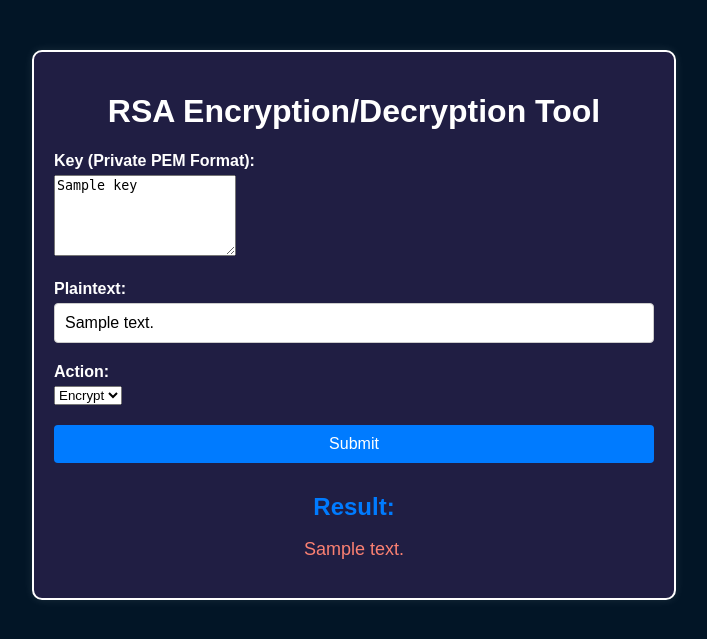
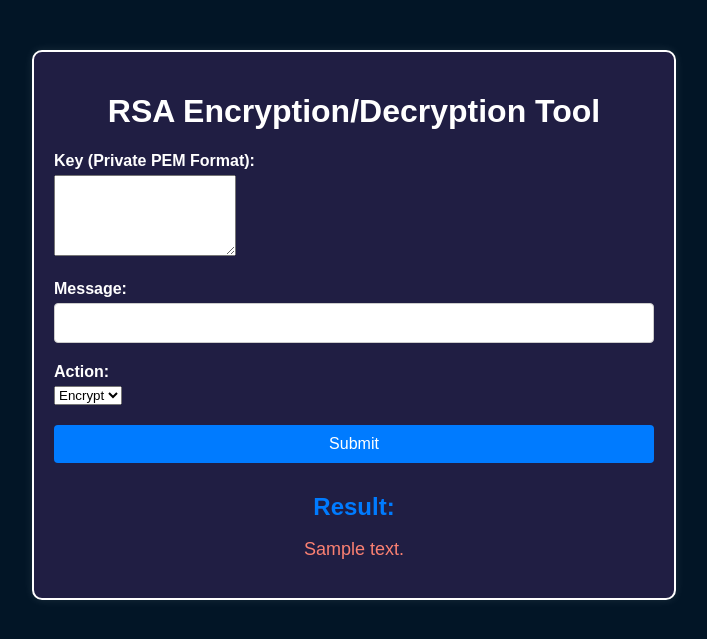
Before and after one commit to theparadox7/Caesar-Cipher, a Flask app: template templates/rsa.html in a window 1280 px wide. Shown: the part 46-685 px from the top of the page, without its empty margins (286-993 px from the left). Run offline with Flask 3, Linux system fonts and the light colour scheme; the template is opened without the code that fills it: most values are stand-ins (such as "Sample title", 1, 10 or a date in 2020).

Commit message:
completed basic structure

```diff
--- a/app.py
+++ b/app.py
@@ -7,10 +7,30 @@ from cryptography.hazmat.primitives import hashes
 
 app = Flask(__name__)
 
-@app.route('/')
+# Home Page with Caesar Cipher Decryption Logic
+@app.route('/', methods=['GET', 'POST'])
 def index():
-    return render_template('index.html')
+    decrypted_message = None
+    if request.method == 'POST':
+        ciphertext = request.form['ciphertext']
+        shift = int(request.form['shift'])
 
+        # Caesar Cipher Logic for Decryption
+        def caesar_shift(text, shift):
+            result = []
+            for char in text:
+                if char.isalpha():
+                    shift_base = 65 if char.isupper() else 97
+                    result.append(chr((ord(char) - shift_base - shift) % 26 + shift_base))
+                else:
+                    result.append(char)
+            return ''.join(result)
+
+        decrypted_message = caesar_shift(ciphertext, shift)
+
+    return render_template('index.html', decrypted_message=decrypted_message)
+
+# MD5 Hashing
 @app.route('/md5', methods=['GET', 'POST'])
 def md5():
     hashed_message = None
@@ -19,6 +39,7 @@ def md5():
         hashed_message = hashlib.md5(plaintext.encode()).hexdigest()
     return render_template('md5.html', hashed_message=hashed_message)
 
+# SHA-256 Hashing
 @app.route('/sha', methods=['GET', 'POST'])
 def sha():
     hashed_message = None
@@ -27,57 +48,68 @@ def sha():
         hashed_message = hashlib.sha256(plaintext.encode()).hexdigest()
     return render_template('sha.html', hashed_message=hashed_message)
 
+# RSA Encryption/Decryption
 @app.route('/rsa', methods=['GET', 'POST'])
 def rsa():
     result_message = None
     if request.method == 'POST':
         action = request.form['action']
         key_pem = request.form['key']
-        plaintext = request.form['plaintext']
+        message = request.form['message']
 
-        # Load the RSA key
-        key = serialization.load_pem_private_key(
-            key_pem.encode(),
-            password=None,
-        )
+        try:
+            key = serialization.load_pem_private_key(
+                key_pem.encode(),
+                password=None,
+            )
+        except Exception as e:
+            return render_template('rsa.html', result_message=f"Invalid Key: {e}")
 
         if action == 'Encrypt':
-            ciphertext = key.public_key().encrypt(
-                plaintext.encode(),
-                padding.OAEP(
-                    mgf=padding.MGF1(algorithm=hashes.SHA256()),
-                    algorithm=hashes.SHA256(),
-                    label=None
+            try:
+                ciphertext = key.public_key().encrypt(
+                    message.encode(),
+                    padding.OAEP(
+                        mgf=padding.MGF1(algorithm=hashes.SHA256()),
+                        algorithm=hashes.SHA256(),
+                        label=None
+                    )
                 )
-            )
-            result_message = ciphertext.hex()
+                result_message = ciphertext.hex()
+            except Exception as e:
+                result_message = f"Encryption failed: {e}"
 
         elif action == 'Decrypt':
-            plaintext = key.decrypt(
-                bytes.fromhex(plaintext),
-                padding.OAEP(
-                    mgf=padding.MGF1(algorithm=hashes.SHA256()),
-                    algorithm=hashes.SHA256(),
-                    label=None
+            try:
+                decrypted_message = key.decrypt(
+                    bytes.fromhex(message),
+                    padding.OAEP(
+                        mgf=padding.MGF1(algorithm=hashes.SHA256()),
+                        algorithm=hashes.SHA256(),
+                        label=None
+                    )
                 )
-            )
-            result_message = plaintext.decode()
+                result_message = decrypted_message.decode()
+            except Exception as e:
+                result_message = f"Decryption failed: {e}"
 
     return render_template('rsa.html', result_message=result_message)
 
+# Substitution Cipher
 @app.route('/substitution_cipher', methods=['GET', 'POST'])
 def substitution_cipher():
     decrypted_message = None
     if request.method == 'POST':
         ciphertext = request.form['ciphertext']
-        key = request.form['key']
+        key = request.form['key'].upper()
 
-        # Example of a simple substitution cipher
+        if len(key) != 26:
+            return render_template('substitution_cipher.html', decrypted_message="Key must be 26 characters long.")
+
         def decrypt(ciphertext, key):
             alphabet = 'ABCDEFGHIJKLMNOPQRSTUVWXYZ'
-            key = key.upper()
             key_map = str.maketrans(key, alphabet)
-            return ciphertext.translate(key_map)
+            return ciphertext.upper().translate(key_map)
 
         decrypted_message = decrypt(ciphertext, key)
 
@@ -85,6 +117,3 @@ def substitution_cipher():
 
 if __name__ == '__main__':
     app.run(debug=True)
-
-
-#not yet completed
--- a/templates/base.html
+++ b/templates/base.html
@@ -4,7 +4,7 @@
     <meta charset="UTF-8">
     <meta name="viewport" content="width=device-width, initial-scale=1.0">
     <title>{% block title %}Cryptography Tool{% endblock %}</title>
-    <link rel="stylesheet" href="{{ url_for('static', filename='style.css') }}">
+    <link rel="stylesheet" href="/static/style.css">
 </head>
 <body>
     <nav>
--- a/templates/index.html
+++ b/templates/index.html
@@ -8,11 +8,11 @@
 <form method="POST">
     <div class="input-group">
         <label for="ciphertext">Ciphertext:</label>
-        <input type="text" id="ciphertext" name="ciphertext" value="{{ ciphertext }}" required>
+        <input type="text" id="ciphertext" name="ciphertext" required>
     </div>
     <div class="input-group">
         <label for="shift">Shift Value:</label>
-        <input type="number" id="shift" name="shift" value="{{ shift }}" min="0" max="25" required>
+        <input type="number" id="shift" name="shift" min="0" max="25" required>
     </div>
     <button type="submit">Decrypt</button>
 </form>
--- a/templates/md5.html
+++ b/templates/md5.html
@@ -8,7 +8,7 @@
 <form method="POST">
     <div class="input-group">
         <label for="plaintext">Plaintext:</label>
-        <input type="text" id="plaintext" name="plaintext" value="{{ plaintext }}" required>
+        <input type="text" id="plaintext" name="plaintext" required>
     </div>
     <button type="submit">Generate MD5 Hash</button>
 </form>
--- a/templates/rsa.html
+++ b/templates/rsa.html
@@ -8,11 +8,11 @@
 <form method="POST">
     <div class="input-group">
         <label for="key">Key (Private PEM Format):</label>
-        <textarea id="key" name="key" rows="5" required>{{ key }}</textarea>
+        <textarea id="key" name="key" rows="5" required></textarea>
     </div>
     <div class="input-group">
-        <label for="plaintext">Plaintext:</label>
-        <input type="text" id="plaintext" name="plaintext" value="{{ plaintext }}" required>
+        <label for="message">Message:</label>
+        <input type="text" id="message" name="message" required>
     </div>
     <div class="input-group">
         <label for="action">Action:</label>
--- a/templates/substitution_cipher.html
+++ b/templates/substitution_cipher.html
@@ -8,11 +8,11 @@
 <form method="POST">
     <div class="input-group">
         <label for="ciphertext">Ciphertext:</label>
-        <input type="text" id="ciphertext" name="ciphertext" value="{{ ciphertext }}" required>
+        <input type="text" id="ciphertext" name="ciphertext" required>
     </div>
     <div class="input-group">
         <label for="key">Key (Substitution Alphabet):</label>
-        <input type="text" id="key" name="key" value="{{ key }}" required>
+        <input type="text" id="key" name="key" required>
     </div>
     <button type="submit">Decrypt</button>
 </form>
```
Also changed, not shown: templates/sha.html (+4 -4 lines).
